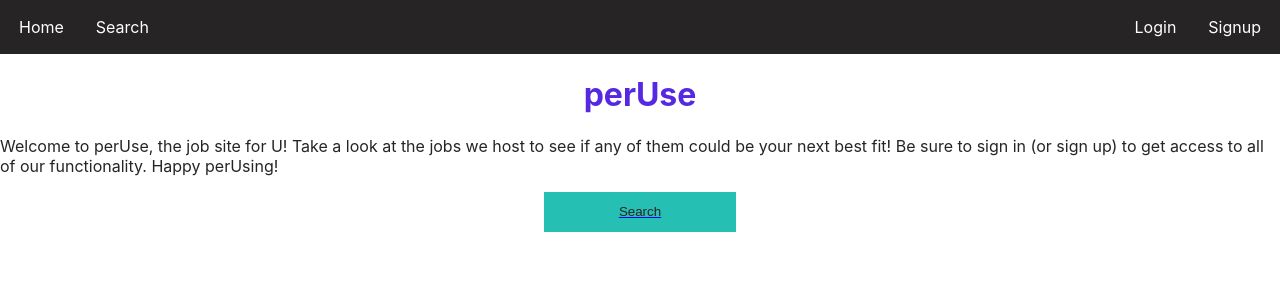
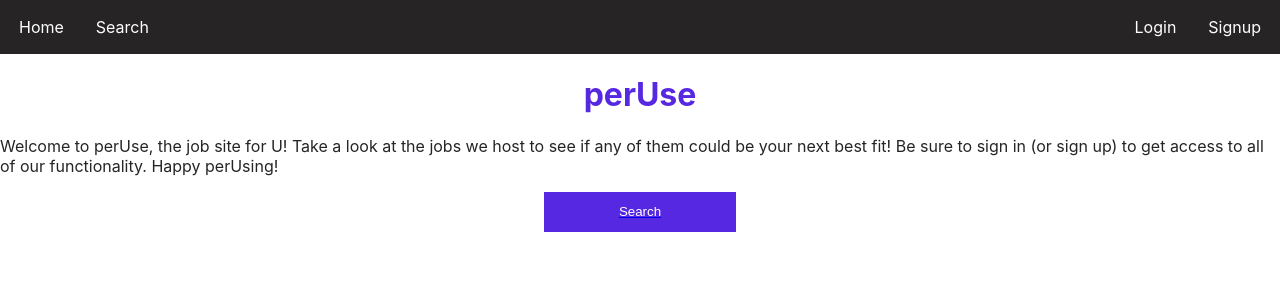
Before and after one commit to SPFlores/perUse, a React (Create React App) app in the folder Client/: page / in a window 1280 px wide. Shown: the top 300 px of the page. Built offline with nearby package versions, Linux system fonts and the light colour scheme.

Commit message:
landing page button styling

```diff
--- a/Client/src/index.css
+++ b/Client/src/index.css
@@ -39,15 +39,10 @@ li a.navLink {
   color: #262425;
 }
 
-button {
-  margin-top: 15px;
-  line-height: 30px;
-}
-
 #searchingButton {
-  color: #262425;
-  background: #26bfb3;
-  border: #26bfb3;
+  color: white;
+  background: #5628e2;
+  border: #5628e2;
   display: block;
   margin: auto;
   height: 40px;
@@ -61,31 +56,6 @@ button {
   transition: all 0.5s;
 }
 
-#searchingButton h5 {
-  cursor: pointer;
-  display: inline-block;
-  position: relative;
-  transition: 0.5s;
-}
-
-#readyButton h5:after {
-  content: '\00bb';
-  position: absolute;
-  opacity: 0;
-  top: 0;
-  right: -20px;
-  transition: 0.5s;
-}
-
-#readyButton:hover h5 {
-  padding-right: 25px;
-}
-
-#readyButton:hover h5:after {
-  opacity: 1;
-  right: 0;
-}
-
 body {
   margin: 0;
   font-family: -apple-system, BlinkMacSystemFont, 'Segoe UI', 'Roboto', 'Oxygen', 'Ubuntu', 'Cantarell', 'Fira Sans', 'Droid Sans', 'Helvetica Neue', sans-serif;
```
